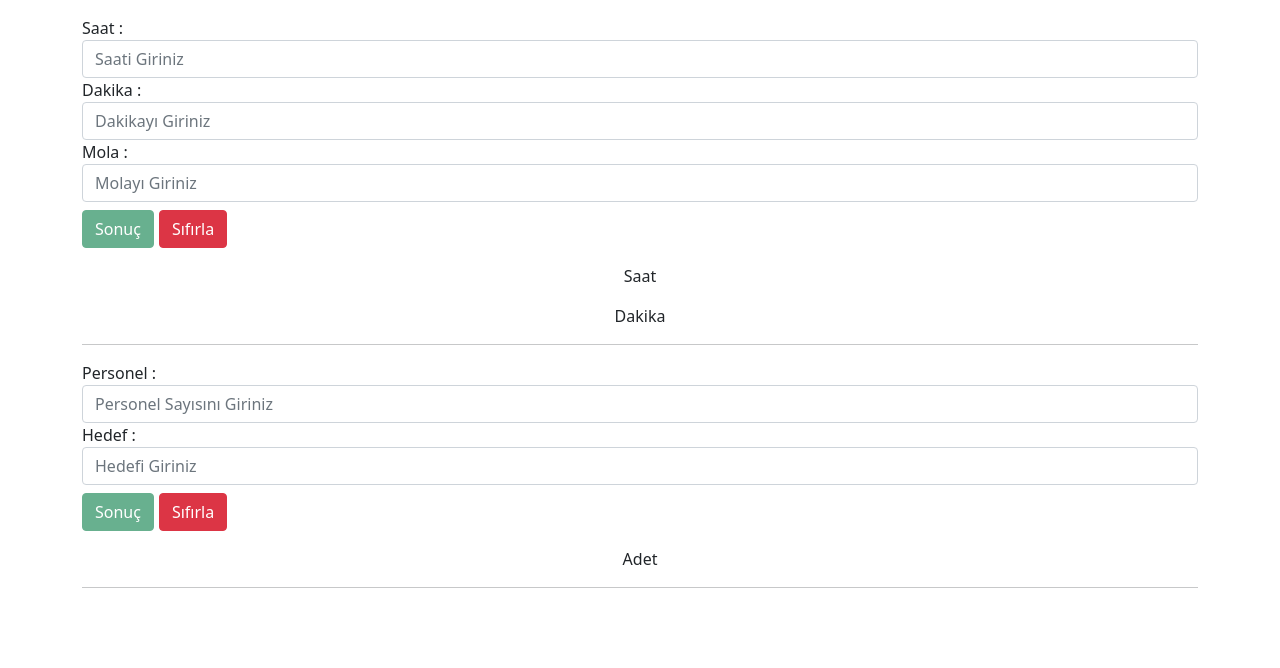
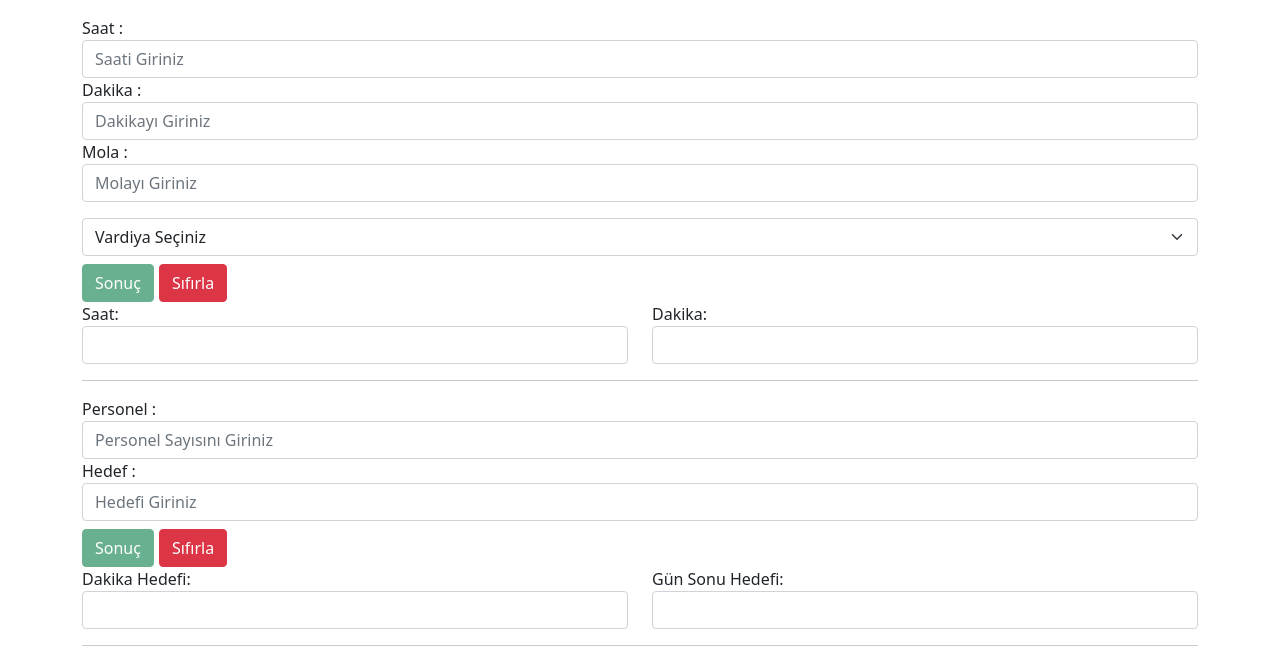
Before and after one commit to volkanBayrakci/Time-Calculation, a React (Create React App) app: page / in a window 1280 px wide. Shown: the top 668 px of the page. Built offline with nearby package versions, Linux system fonts and the light colour scheme.

Commit message:
Vardiya bilgisi eklendi , Çıkan sonuçlar geliştirildi , ön yüz kısmı düzenlendi

```diff
--- a/src/App.js
+++ b/src/App.js
@@ -2,33 +2,35 @@ import { useState } from "react";
 
 
 export default function App() {
+  //const date = new Date();
   const [hour, setHour] = useState();
   const [minute, setMinute] = useState();
   const [pause, setPause] = useState(null);
   const [employee, setEmployee] = useState();
   const [target, setTarget] = useState();
+  const [shift, setShift] = useState();
   const [result, setResult] = useState();
   const [resultTwo, setResultTwo] = useState();
   const [resultThree, setResultThree] = useState();
   const [resultFour, setResultFour] = useState();
 
-
-
-
   const handleResult = () => {
-    const saat = hour * 60;
-    const dakika = (minute / 60) * 60;
-    const birlestir = saat + dakika - pause;
-    const cikar = (saat + dakika - pause) / 60;
-    setResult(birlestir);
-    setResultTwo(cikar);
+    // const saat = hour * 60;
+    // const dakika = (minute / 60) * 60;
+    // const birlestir = saat + dakika - pause;
+    // const cikar = (saat + dakika - pause) / 60;
+    // setResult(birlestir);
+    // setResultTwo(cikar);
+    const calculation = (hour - shift) * 60 + (minute - pause);
+    const result = calculation / 60;
+    setResult(calculation);
+    setResultTwo(result);
   };
 
   const handleReset = (e) => {
     e.preventDefault();
     setHour("");
     setMinute("");
-    setPause("");
     setEmployee("");
     setTarget("");
   };
@@ -45,6 +47,7 @@ export default function App() {
   return (
     <div className="container mt-3">
       <form>
+        <div className="form-row">
           <div className="form-group">
             <label htmlFor="hour">Saat : </label>
             <input
@@ -78,6 +81,14 @@ export default function App() {
               onChange={(e) => setPause(e.target.value)}
             />
           </div>
+          <select class="form-select mt-3" onChange={(e) => setShift(e.target.value)}>
+            <option selected>Vardiya Seçiniz</option>
+            <option value="7">7</option>
+            <option value="15">15</option>
+            <option value="23">23</option>
+            <option value="19">19</option>
+          </select>
+        </div>
       </form>
       <div className="mt-2">
         <button
@@ -92,11 +103,19 @@ export default function App() {
           Sıfırla
         </button>
       </div>
-      <div className="mt-3 text-center">
-        {resultTwo} Saat
+      <div className="row">
+        <div className="col-md-6 col-sm-6 col-6">
+          <label className="w-100">
+            Saat:
+            <input type="number" value={resultTwo} className="form-control" />
+          </label>
         </div>
-      <div className="mt-3 text-center">
-        {result} Dakika
+        <div className="col-md-6 col-dm-6 col-6">
+          <label className="w-100">
+            Dakika:
+            <input type="number" value={result} className="form-control" />
+          </label>
+        </div>
       </div>
       <hr />
       <form>
@@ -136,11 +155,19 @@ export default function App() {
           Sıfırla
         </button>
       </div>
-      <div className="mt-3 text-center">
-        {resultThree}
+      <div className="row">
+        <div className="col-md-6 col-sm-6 col-6">
+          <label className="w-100" >
+            Dakika Hedefi:
+            <input type="number" value={resultThree} className="form-control" />
+          </label>
         </div>
-      <div className="mt-3 text-center">
-        {resultFour} Adet
+        <div className="col-md-6 col-sm-6 col-6">
+          <label className="w-100">
+            Gün Sonu Hedefi:
+            <input type="number" value={resultFour} className="form-control" />
+          </label>
+        </div>
       </div>
       <hr />
     </div>
```
Lines whose indentation alone changed are shown as unchanged.
